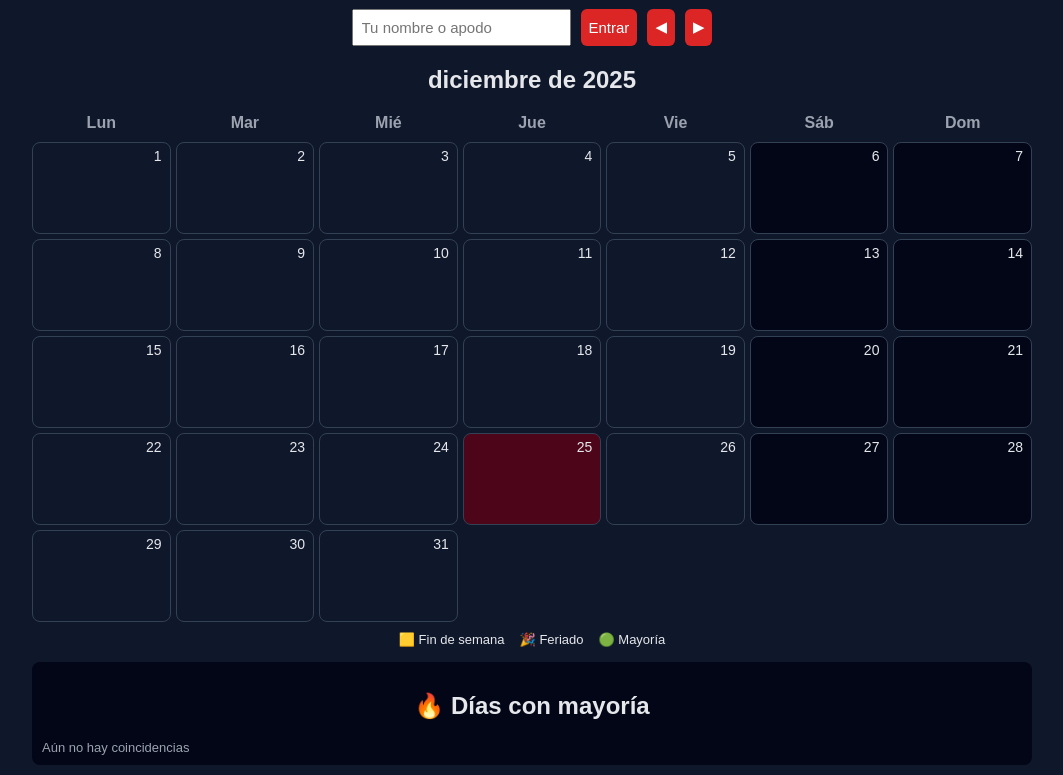
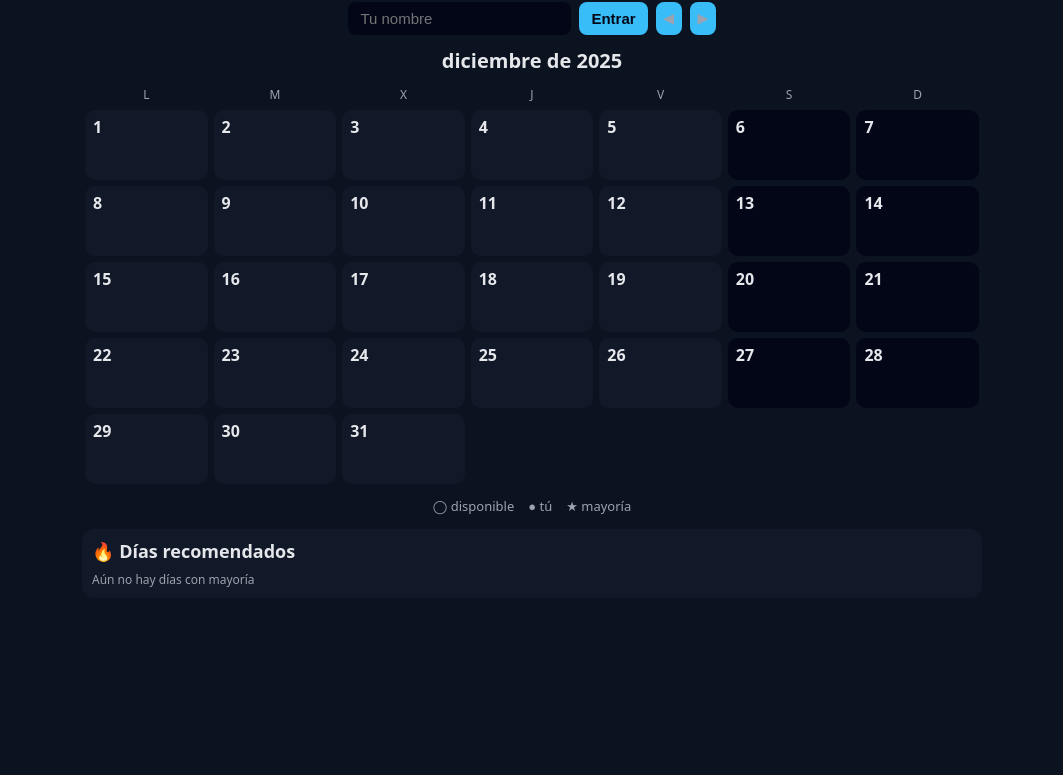
Before and after one commit to alexchipana/calendario-rodadas, a plain HTML site: page index.html in a window 1280 px wide. Shown: the part 82-857 px from the top of the page, without its empty margins (108-1171 px from the left). After the commit the page ends 800 px from the top, so only its background shows below. Drawn offline with Linux system fonts and the light colour scheme.

Commit message:
Update index.html

```diff
--- a/index.html
+++ b/index.html
@@ -3,253 +3,245 @@
 <head>
 <meta charset="UTF-8">
 <meta name="viewport" content="width=device-width, initial-scale=1.0">
-<title>Calendario de Rodadas</title>
+<title>Rodadas – Grupo de Motos</title>
 
 <style>
-body {
-  font-family: Arial, sans-serif;
-  background: #0f172a;
-  color: #e5e7eb;
-  margin: 0;
-  padding: 10px;
+:root{
+  --bg:#0b1220;
+  --card:#111827;
+  --soft:#1f2933;
+  --primary:#22c55e;
+  --accent:#38bdf8;
+  --text:#e5e7eb;
+  --muted:#9ca3af;
 }
-.container {
-  max-width: 1000px;
-  margin: auto;
+body{
+  margin:0;
+  font-family:system-ui, sans-serif;
+  background:var(--bg);
+  color:var(--text);
 }
-h1, h2 {
-  text-align: center;
+.container{
+  max-width:900px;
+  margin:auto;
+  padding:12px;
 }
-.top {
-  display: flex;
-  gap: 10px;
-  justify-content: center;
-  flex-wrap: wrap;
+h1{
+  text-align:center;
+  margin-bottom:8px;
 }
-input, button {
-  padding: 8px;
-  font-size: 15px;
+.top{
+  display:flex;
+  gap:8px;
+  justify-content:center;
+  flex-wrap:wrap;
 }
-button {
-  background: #dc2626;
-  border: none;
-  color: white;
-  border-radius: 6px;
-  cursor: pointer;
+input,button{
+  padding:8px 12px;
+  border-radius:8px;
+  border:none;
+  font-size:15px;
 }
-button:hover { opacity: 0.85; }
+input{ background:#020617; color:var(--text); }
+button{
+  background:var(--accent);
+  color:#020617;
+  font-weight:600;
+  cursor:pointer;
+}
+button.small{ font-size:13px; padding:5px 8px; }
+button.green{ background:var(--primary); color:#020617; }
 
-.calendar {
-  display: grid;
-  grid-template-columns: repeat(7, 1fr);
-  gap: 5px;
-  margin-top: 10px;
-}
-.weekday {
-  text-align: center;
-  font-weight: bold;
-  color: #9ca3af;
-}
-.day {
-  min-height: 80px;
-  border-radius: 8px;
-  padding: 5px;
-  border: 1px solid #334155;
-  cursor: pointer;
-  position: relative;
-}
-.day.other { opacity: 0.25; cursor: default; }
-.day.weekend { background: #020617; }
-.day.holiday { background: #4c0519; }
-.day.selected { outline: 2px solid #38bdf8; }
-.day.majority { background: #065f46; }
-
-.day span {
-  position: absolute;
-  top: 5px;
-  right: 8px;
-  font-size: 14px;
+.month{
+  text-align:center;
+  margin:12px 0;
+  font-size:20px;
+  font-weight:600;
 }
 
-.legend {
-  display: flex;
-  justify-content: center;
-  gap: 15px;
-  font-size: 13px;
-  margin-top: 10px;
+.weekdays,.calendar{
+  display:grid;
+  grid-template-columns:repeat(7,1fr);
+}
+.weekdays div{
+  text-align:center;
+  font-size:12px;
+  color:var(--muted);
+  padding-bottom:4px;
+}
+.day{
+  background:var(--card);
+  margin:3px;
+  border-radius:10px;
+  height:70px;
+  position:relative;
+  display:flex;
+  align-items:flex-end;
+  justify-content:center;
+  cursor:pointer;
+}
+.day.other{ opacity:.2; cursor:default; }
+.day.weekend{ background:#020617; }
+.day.selected{ outline:2px solid var(--accent); }
+.day.majority{ background:#064e3b; }
+
+.day span{
+  position:absolute;
+  top:6px;
+  left:8px;
+  font-size:16px;
+  font-weight:600;
+}
+.icon{
+  position:absolute;
+  bottom:6px;
+  font-size:14px;
 }
 
-.box {
-  background: #020617;
-  padding: 10px;
-  border-radius: 8px;
-  margin-top: 15px;
+.legend{
+  display:flex;
+  gap:14px;
+  justify-content:center;
+  font-size:13px;
+  color:var(--muted);
+  margin:10px 0;
 }
-.small { font-size: 13px; color: #9ca3af; }
+
+.card{
+  background:var(--card);
+  border-radius:12px;
+  padding:10px;
+  margin-top:14px;
+}
+.card h2{
+  margin:0 0 8px 0;
+  font-size:18px;
+}
+
+.item{
+  background:#020617;
+  border-radius:8px;
+  padding:8px;
+  margin-bottom:8px;
+  font-size:14px;
+}
+.item strong{ color:var(--primary); }
+.small{ font-size:12px; color:var(--muted); }
 </style>
 </head>
 
 <body>
 <div class="container">
-  <h1>🏍️ Calendario de Rodadas</h1>
+
+<h1>🏍️ Rodadas</h1>
 
 <div class="top">
-    <input id="user" placeholder="Tu nombre o apodo">
+  <input id="user" placeholder="Tu nombre">
   <button onclick="login()">Entrar</button>
-    <button onclick="prevMonth()">◀</button>
-    <button onclick="nextMonth()">▶</button>
+  <button class="small" onclick="prev()">◀</button>
+  <button class="small" onclick="next()">▶</button>
 </div>
 
-  <h2 id="monthTitle"></h2>
+<div class="month" id="title"></div>
 
-  <div class="calendar" id="weekdays"></div>
+<div class="weekdays">
+  <div>L</div><div>M</div><div>X</div><div>J</div><div>V</div><div>S</div><div>D</div>
+</div>
 <div class="calendar" id="calendar"></div>
 
 <div class="legend">
-    <div>🟨 Fin de semana</div>
-    <div>🎉 Feriado</div>
-    <div>🟢 Mayoría</div>
+  <div>◯ disponible</div>
+  <div>● tú</div>
+  <div>★ mayoría</div>
 </div>
 
-  <div class="box">
-    <h2>🔥 Días con mayoría</h2>
-    <div id="majorityList" class="small"></div>
+<div class="card">
+  <h2>🔥 Días recomendados</h2>
+  <div id="list" class="small"></div>
 </div>
+
 </div>
 
 <script>
-const MAX_USERS = 20;
-const STORAGE = "rodadas_v2";
-let currentUser = null;
+const STORE="rodadas_opt";
+const MAX=20;
+let user=null;
+let d=new Date(),y=d.getFullYear(),m=d.getMonth();
+const HOLIDAYS=["2025-01-01","2025-05-01","2025-08-06"];
 
-let date = new Date();
-let year = date.getFullYear();
-let month = date.getMonth();
+const get=()=>JSON.parse(localStorage.getItem(STORE))||{};
+const save=x=>localStorage.setItem(STORE,JSON.stringify(x));
 
-/* 🔧 CONFIGURA AQUÍ LOS FERIADOS (YYYY-MM-DD) */
-const HOLIDAYS = [
-  "2025-01-01",
-  "2025-01-22",
-  "2025-05-01",
-  "2025-08-06",
-  "2025-12-25"
-];
-
-const weekdays = ["Lun","Mar","Mié","Jue","Vie","Sáb","Dom"];
-
-function login() {
-  const name = user.value.trim();
-  if (!name) return alert("Escribe tu nombre");
-  currentUser = name;
+function login(){
+  if(!user.value.trim())return alert("Nombre");
+  user=user.value.trim();
   render();
 }
 
-function getData() {
-  return JSON.parse(localStorage.getItem(STORAGE)) || {};
-}
-function saveData(d) {
-  localStorage.setItem(STORAGE, JSON.stringify(d));
+function toggle(k){
+  if(!user)return alert("Ingresa tu nombre");
+  let data=get();
+  data[k]=data[k]||{u:[],v:{}};
+  let i=data[k].u.indexOf(user);
+  i>=0?data[k].u.splice(i,1):data[k].u.push(user);
+  save(data);render();
 }
 
-function toggleDay(key) {
-  if (!currentUser) return alert("Primero entra con tu nombre");
-
-  const data = getData();
-  data[key] = data[key] || { users: [], votes: {} };
-
-  const i = data[key].users.indexOf(currentUser);
-  if (i >= 0) data[key].users.splice(i, 1);
-  else {
-    if (data[key].users.length >= MAX_USERS) return;
-    data[key].users.push(currentUser);
+function vote(k){
+  let d=prompt("Destino:");
+  if(!d)return;
+  let data=get();
+  data[k].v[d]=(data[k].v[d]||0)+1;
+  save(data);render();
 }
 
-  saveData(data);
-  render();
-}
+function render(){
+  calendar.innerHTML="";
+  list.innerHTML="";
+  title.innerText=new Date(y,m).toLocaleString("es",{month:"long",year:"numeric"});
+  let data=get();
+  let users=new Set();
+  Object.values(data).forEach(x=>x.u.forEach(u=>users.add(u)));
+  let maj=Math.ceil(users.size/2);
+  let first=(new Date(y,m,1).getDay()+6)%7;
+  let days=new Date(y,m+1,0).getDate();
 
-function vote(key) {
-  const dest = prompt("Destino:");
-  if (!dest) return;
-  const data = getData();
-  data[key].votes[dest] = (data[key].votes[dest] || 0) + 1;
-  saveData(data);
-  render();
-}
+  for(let i=0;i<first;i++)
+    calendar.innerHTML+=`<div class="day other"></div>`;
 
-function render() {
-  const cal = document.getElementById("calendar");
-  const w = document.getElementById("weekdays");
-  cal.innerHTML = "";
-  w.innerHTML = "";
-  weekdays.forEach(d => w.innerHTML += `<div class="weekday">${d}</div>`);
+  for(let i=1;i<=days;i++){
+    let key=`${y}-${m+1}-${i}`;
+    let wd=new Date(y,m,i).getDay();
+    let cls="day";
+    if(wd==0||wd==6)cls+=" weekend";
+    let icon="";
 
-  const data = getData();
-  const users = new Set();
-  Object.values(data).forEach(d => d.users.forEach(u => users.add(u)));
-  const majority = Math.ceil(users.size / 2);
-
-  monthTitle.innerText =
-    new Date(year, month).toLocaleString("es", { month: "long", year: "numeric" });
-
-  const first = new Date(year, month, 1);
-  let start = (first.getDay() + 6) % 7;
-  const days = new Date(year, month + 1, 0).getDate();
-
-  for (let i = 0; i < start; i++) {
-    cal.innerHTML += `<div class="day other"></div>`;
-  }
-
-  let majorityHTML = "";
-
-  for (let d = 1; d <= days; d++) {
-    const key = `${year}-${month+1}-${d}`;
-    const day = new Date(year, month, d);
-    const isWeekend = day.getDay() === 0 || day.getDay() === 6;
-    const isHoliday = HOLIDAYS.includes(key);
-
-    let cls = "day";
-    if (isWeekend) cls += " weekend";
-    if (isHoliday) cls += " holiday";
-
-    if (data[key]) {
-      if (data[key].users.includes(currentUser)) cls += " selected";
-      if (data[key].users.length >= majority && majority > 0) {
-        cls += " majority";
-
-        let votes = "";
-        for (let v in data[key].votes) {
-          votes += `<div>📍 ${v} (${data[key].votes[v]})</div>`;
-        }
-
-        majorityHTML += `
-          <div>
-            <strong>${d}/${month+1}</strong> – ${data[key].users.length} disponibles
-            <button onclick="vote('${key}')">Votar destino</button>
-            ${votes}
+    if(data[key]){
+      if(data[key].u.includes(user))cls+=" selected",icon="●";
+      if(data[key].u.length>=maj && maj>0){
+        cls+=" majority"; icon="★";
+        let best=Object.entries(data[key].v).sort((a,b)=>b[1]-a[1])[0];
+        list.innerHTML+=`
+          <div class="item">
+            <strong>${i}/${m+1}</strong> – ${data[key].u.length} disponibles<br>
+            ${best?`📍 ${best[0]} (${best[1]})<br>`:""}
+            <button class="green small" onclick="vote('${key}')">Votar destino</button>
           </div>`;
       }
     }
 
-    cal.innerHTML += `
-      <div class="${cls}" onclick="toggleDay('${key}')">
-        <span>${d}</span>
+    calendar.innerHTML+=`
+      <div class="${cls}" onclick="toggle('${key}')">
+        <span>${i}</span>
+        <div class="icon">${icon}</div>
       </div>`;
   }
 
-  majorityList.innerHTML = majorityHTML || "Aún no hay coincidencias";
+  if(!list.innerHTML) list.innerText="Aún no hay días con mayoría";
 }
 
-function prevMonth() {
-  month--;
-  if (month < 0) { month = 11; year--; }
-  render();
-}
-function nextMonth() {
-  month++;
-  if (month > 11) { month = 0; year++; }
-  render();
-}
+function prev(){ m--; if(m<0){m=11;y--;} render(); }
+function next(){ m++; if(m>11){m=0;y++;} render(); }
 
 render();
 </script>
```
Lines whose indentation alone changed are shown as unchanged.
